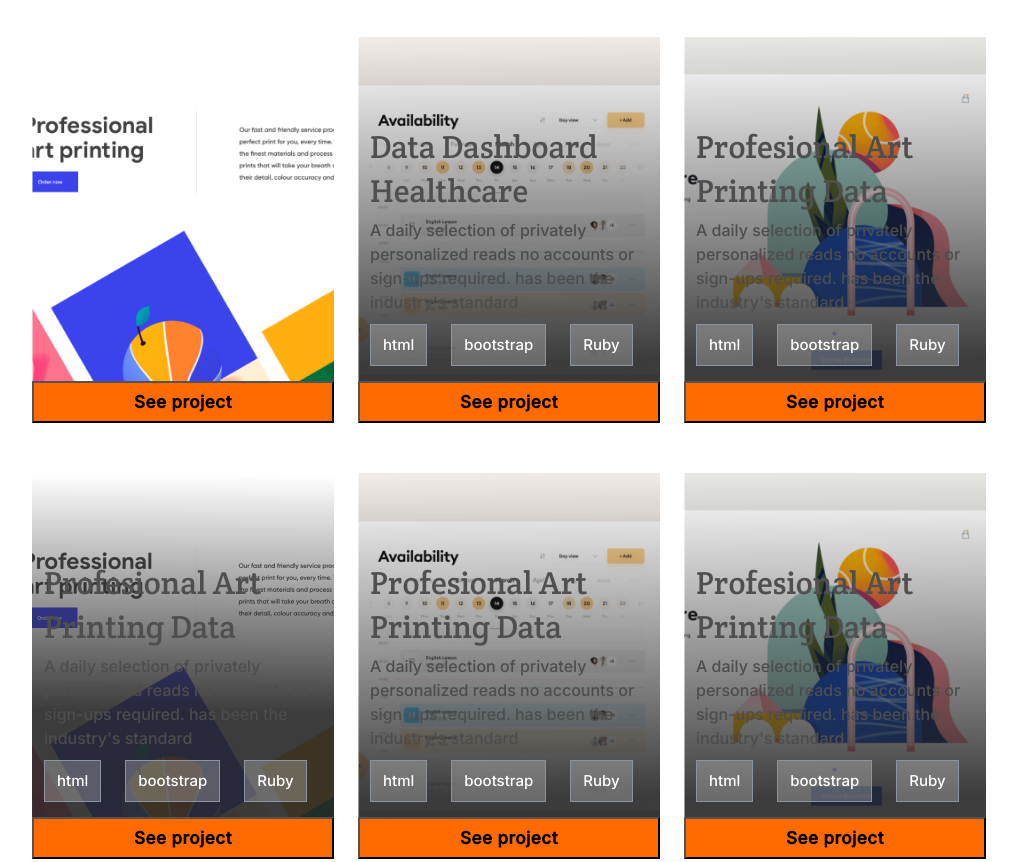
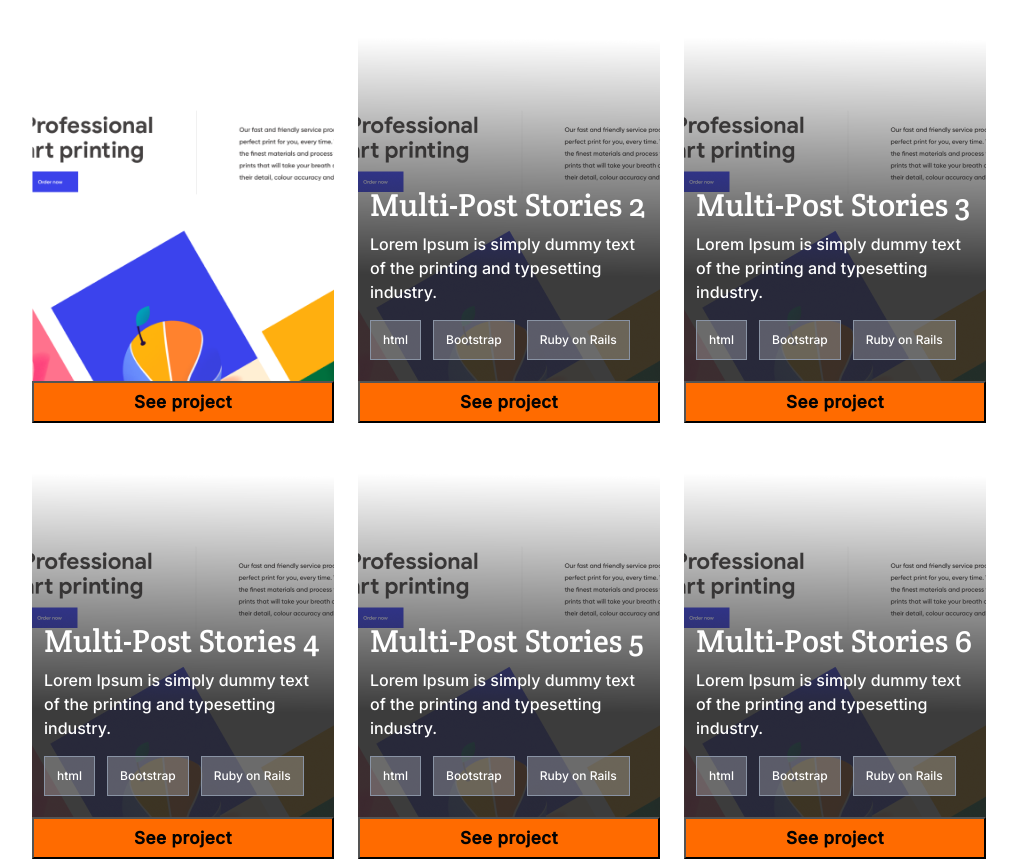
Before and after one commit to basnetlaxmi/my-portfolio, a website: page index.html in a window 1280 px wide. Shown: the part 1560-2422 px from the top of the page, without its empty margins (131-1148 px from the left). Drawn offline with Linux system fonts and the light colour scheme.

Commit message:
fix Javascript and styles

```diff
--- a/index.html
+++ b/index.html
@@ -132,95 +132,56 @@
                     </div>
 
                     <div class="project">
-                        <h2>Data Dashboard Healthcare</h2>
-                        <p>A daily selection of privately personalized reads
-                            no accounts or sign-ups required. has been the industry's standard
-                        </p>
+                        <h2></h2>
+                        <p></p>
                         <div class="languages">
 
                             <ul>
-                                <li class="project-language"> html
-                                <li>
-                                <li class="project-language">bootstrap
-                                <li>
-                                <li class="project-language"> Ruby
-                                <li>
                             </ul>
                         </div>
                         <button class="project-btn" onclick="modal(1)">See project</button>
 
                     </div>
                     <div class="project">
-                        <h2>Profesional Art Printing Data</h2>
-                        <p>A daily selection of privately personalized reads
-                            no accounts or sign-ups required. has been the industry's standard
+                        <h2></h2>
+                        <p>
                         </p>
                         <div class="languages">
 
                             <ul>
-                                <li class="project-language"> html
-                                <li>
-                                <li class="project-language">bootstrap
-                                <li>
-                                <li class="project-language"> Ruby
-                                <li>
                             </ul>
                         </div>
                         <button class="project-btn" onclick="modal(2)">See project</button>
 
                     </div>
                     <div class="project">
-                        <h2>Profesional Art Printing Data</h2>
-                        <p>A daily selection of privately personalized reads
-                            no accounts or sign-ups required. has been the industry's standard
-                        </p>
+                        <h2></h2>
+                        <p></p>
                         <div class="languages">
 
                             <ul>
-                                <li class="project-language"> html
-                                <li>
-                                <li class="project-language">bootstrap
-                                <li>
-                                <li class="project-language"> Ruby
-                                <li>
                             </ul>
                         </div>
                         <button class="project-btn" onclick="modal(3)">See project</button>
 
                     </div>
                     <div class="project">
-                        <h2>Profesional Art Printing Data</h2>
-                        <p>A daily selection of privately personalized reads
-                            no accounts or sign-ups required. has been the industry's standard
-                        </p>
+                        <h2></h2>
+                        <p></p>
                         <div class="languages">
 
                             <ul>
-                                <li class="project-language"> html
-                                <li>
-                                <li class="project-language">bootstrap
-                                <li>
-                                <li class="project-language"> Ruby
-                                <li>
                             </ul>
                         </div>
                         <button class="project-btn" onclick="modal(4)">See project</button>
 
                     </div>
                     <div class="project">
-                        <h2>Profesional Art Printing Data</h2>
-                        <p>A daily selection of privately personalized reads
-                            no accounts or sign-ups required. has been the industry's standard
-                        </p>
+                        <h2></h2>
+                        <p></p>
                         <div class="languages">
 
                             <ul>
-                                <li class="project-language"> html
-                                <li>
-                                <li class="project-language">bootstrap
-                                <li>
-                                <li class="project-language"> Ruby
-                                <li>
                             </ul>
                         </div>
                         <button class="project-btn" onclick="modal(5)">See project</button>
--- a/js/modal.js
+++ b/js/modal.js
@@ -1,66 +1,85 @@
-const projectList = {
-  firstProject: {
+const projects = [
+
+  {
     popupHeading: 'Multi-Post Stories 1',
     languages: ['html', 'Bootstrap', 'Ruby on Rails'],
-    images: 'images/mb-modal.png',
-    description: "Lorem Ipsum is simply dummy text of the printing and typesetting industry. Lorem Ipsum has been the industry's standard dummy text ever since the 1500s, when an unknown printer took a galley of type and scrambled it 1960s with the releaLorem Ipsum is simply dummy text of the printing and typesetting industry. Lorem Ipsum has been the industry's standard dummy text ever since the 1500s, when an unknown printer took a galley of type and scrambled it 1960s with the releax map lapora verita.",
+    images: './images/prjimg.png',
+    description: 'Lorem Ipsum is simply dummy text of the printing and typesetting industry.',
     liveServerbtn: 'https://basnetlaxmi.github.io/my-portfolio/',
     sourceCode: 'https://github.com/basnetlaxmi/my-portfolio ',
 
   },
-  secondProject: {
+  {
     popupHeading: 'Multi-Post Stories 2',
     languages: ['html', 'Bootstrap', 'Ruby on Rails'],
-    images: 'images/mb-modal.png',
-    description: "Lorem Ipsum is simply dummy text of the printing and typesetting industry. Lorem Ipsum has been the industry's standard dummy text ever since the 1500s, when an unknown printer took a galley of type and scrambled it 1960s with the releaLorem Ipsum is simply dummy text of the printing and typesetting industry. Lorem Ipsum has been the industry's standard dummy text ever since the 1500s, when an unknown printer took a galley of type and scrambled it 1960s with the releax map lapora verita.",
+    images: './images/prjimg.png',
+    description: 'Lorem Ipsum is simply dummy text of the printing and typesetting industry.',
     liveServerbtn: 'https://basnetlaxmi.github.io/my-portfolio/',
     sourceCode: 'https://github.com/basnetlaxmi/my-portfolio ',
   },
-  thirdProject: {
+  {
     popupHeading: 'Multi-Post Stories 3',
     languages: ['html', 'Bootstrap', 'Ruby on Rails'],
-    images: 'images/mb-modal.png',
-    description: "Lorem Ipsum is simply dummy text of the printing and typesetting industry. Lorem Ipsum has been the industry's standard dummy text ever since the 1500s, when an unknown printer took a galley of type and scrambled it 1960s with the releaLorem Ipsum is simply dummy text of the printing and typesetting industry. Lorem Ipsum has been the industry's standard dummy text ever since the 1500s, when an unknown printer took a galley of type and scrambled it 1960s with the releax map lapora verita.",
+    images: './images/prjimg.png',
+    description: 'Lorem Ipsum is simply dummy text of the printing and typesetting industry.',
     liveServerbtn: 'https://basnetlaxmi.github.io/my-portfolio/',
     sourceCode: 'https://github.com/basnetlaxmi/my-portfolio ',
   },
 
-  fourthProject: {
+  {
     popupHeading: 'Multi-Post Stories 4',
     languages: ['html', 'Bootstrap', 'Ruby on Rails'],
-    images: 'images/mb-modal.png',
-    description: "Lorem Ipsum is simply dummy text of the printing and typesetting industry. Lorem Ipsum has been the industry's standard dummy text ever since the 1500s, when an unknown printer took a galley of type and scrambled it 1960s with the releaLorem Ipsum is simply dummy text of the printing and typesetting industry. Lorem Ipsum has been the industry's standard dummy text ever since the 1500s, when an unknown printer took a galley of type and scrambled it 1960s with the releax map lapora verita.",
+    images: './images/prjimg.png',
+    description: 'Lorem Ipsum is simply dummy text of the printing and typesetting industry.',
     liveServerbtn: 'https://basnetlaxmi.github.io/my-portfolio/',
     sourceCode: 'https://github.com/basnetlaxmi/my-portfolio ',
   },
 
-  fifthProject: {
+  {
     popupHeading: 'Multi-Post Stories 5',
     languages: ['html', 'Bootstrap', 'Ruby on Rails'],
-    images: 'images/mb-modal.png',
-    description: "Lorem Ipsum is simply dummy text of the printing and typesetting industry. Lorem Ipsum has been the industry's standard dummy text ever since the 1500s, when an unknown printer took a galley of type and scrambled it 1960s with the releaLorem Ipsum is simply dummy text of the printing and typesetting industry. Lorem Ipsum has been the industry's standard dummy text ever since the 1500s, when an unknown printer took a galley of type and scrambled it 1960s with the releax map lapora verita.",
+    images: './images/prjimg.png',
+    description: 'Lorem Ipsum is simply dummy text of the printing and typesetting industry.',
     liveServerbtn: 'https://basnetlaxmi.github.io/my-portfolio/',
     sourceCode: 'https://github.com/basnetlaxmi/my-portfolio ',
   },
 
-  sixthProject: {
+  {
     popupHeading: 'Multi-Post Stories 6',
     languages: ['html', 'Bootstrap', 'Ruby on Rails'],
-    images: 'images/mb-modal.png',
-    description: "Lorem Ipsum is simply dummy text of the printing and typesetting industry. Lorem Ipsum has been the industry's standard dummy text ever since the 1500s, when an unknown printer took a galley of type and scrambled it 1960s with the releaLorem Ipsum is simply dummy text of the printing and typesetting industry. Lorem Ipsum has been the industry's standard dummy text ever since the 1500s, when an unknown printer took a galley of type and scrambled it 1960s with the releax map lapora verita.",
+    images: './images/prjimg.png',
+    description: 'Lorem Ipsum is simply dummy text of the printing and typesetting industry.',
     liveServerbtn: 'https://basnetlaxmi.github.io/my-portfolio/',
     sourceCode: 'https://github.com/basnetlaxmi/my-portfolio ',
   },
-};
 
-const projects = [
-  projectList.firstProject,
-  projectList.secondProject,
-  projectList.thirdProject,
-  projectList.fourthProject,
-  projectList.fifthProject,
-  projectList.sixthProject,
 ];
+
+let iterationJ = 0;
+
+for (let i = 1; i < projects.length; i += 1) {
+  document.querySelectorAll('.projects .project')[i].style.backgroundImage = `url(${projects[i].images})`;
+  document.querySelectorAll('.project > h2')[i].innerText = projects[i].popupHeading;
+  document.querySelectorAll('.project > p')[i].innerText = projects[i].description;
+  for (let j = 0; j < projects[i].languages.length; j += 1) {
+    document.querySelectorAll('.languages > ul')[i].appendChild(document.createElement('li'));
+    iterationJ += 1;
+  }
+}
+
+const projects2 = [];
+for (let i = 0; i < projects.length; i += 1) {
+  Object.values(projects[i].languages).forEach((val) => {
+    projects2.push(val);
+  });
+}
+
+for (let j = 16; j < 16 + iterationJ; j += 1) {
+  document.querySelectorAll('li')[j].classList.add('project-language');
+  document.querySelectorAll('li')[j].innerText = projects2[j - 16];
+}
+
+// Add buttons on click events using JS
 
 // eslint-disable-next-line no-unused-vars
 function modal(number) {
@@ -94,9 +113,3 @@ function closeModal() {
   document.querySelector('#portfolio').classList.remove('activeblur');
   document.querySelector('.about').classList.remove('activeblur');
 }
-
-// function toggle() {
-// const closed = document.querySelector('#close-btn');
-// closed.classList.toggle('hidden');
-// }
-// toggle();
--- a/style.css
+++ b/style.css
@@ -325,7 +325,6 @@ footer .icon ul {
 .work-container .projects .project {
   display: flex;
   flex-direction: column;
-  background-image: url("./images/prjimg.png");
   background-repeat: no-repeat;
   background-size: cover;
   margin-top: 20px;
@@ -340,7 +339,7 @@ footer .icon ul {
   font-weight: normal;
   font-size: 32px;
   line-height: 44px;
-  color: #4f4f4f;
+  color: #fff;
   margin-bottom: 5px;
   padding-left: 12px;
 }
@@ -350,7 +349,7 @@ footer .icon ul {
   font-weight: normal;
   font-size: 16px;
   line-height: 24px;
-  color: #4d4d4d;
+  color: #fff;
   margin-bottom: 10px;
   padding: 0 12px;
 }
@@ -365,11 +364,11 @@ footer .icon ul {
   background: rgba(255, 255, 255, 0.24);
   border: 1px solid #8993a4;
   box-sizing: border-box;
-  margin: 0 12px;
+  margin: 2%;
   font-family: "Inter", sans-serif;
   font-weight: 500;
-  font-size: 15px;
-  line-height: 20px;
+  font-size: 12px;
+  line-height: 18px;
   color: #fff;
 }
 
```
